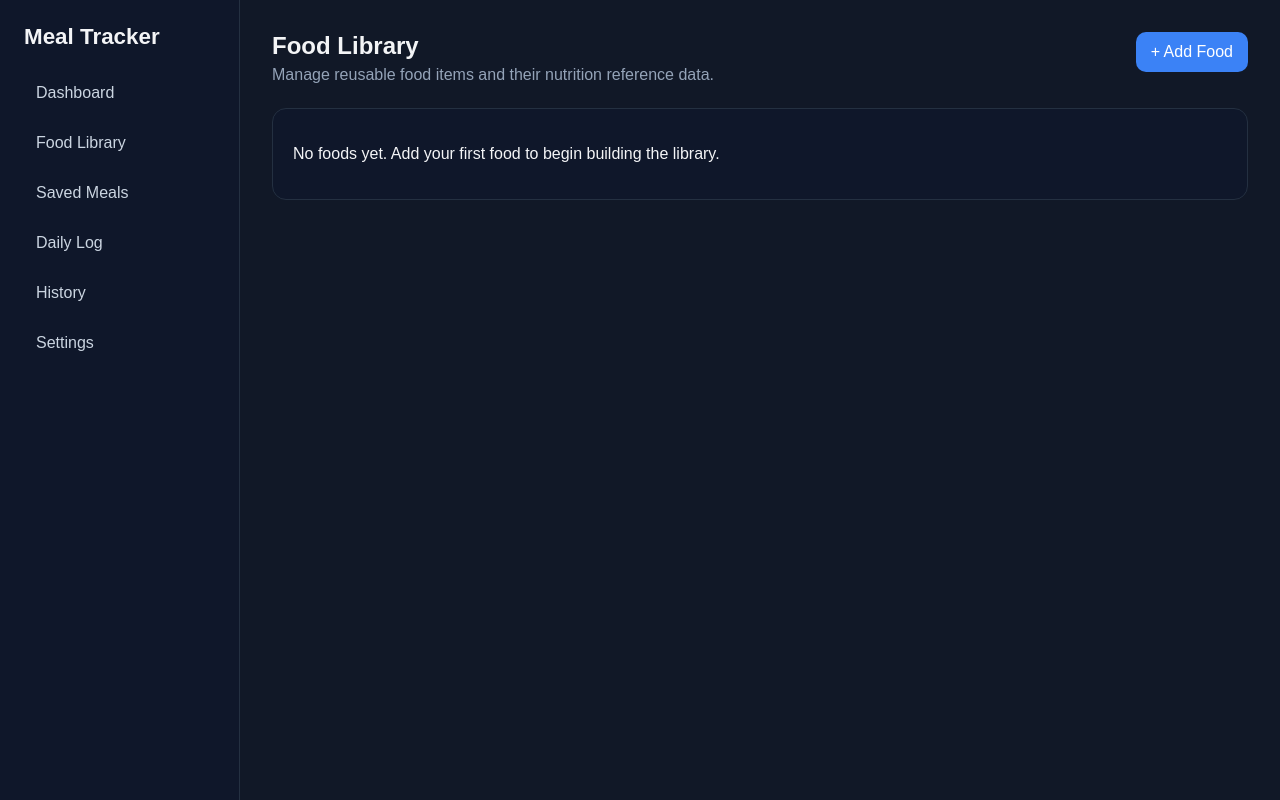
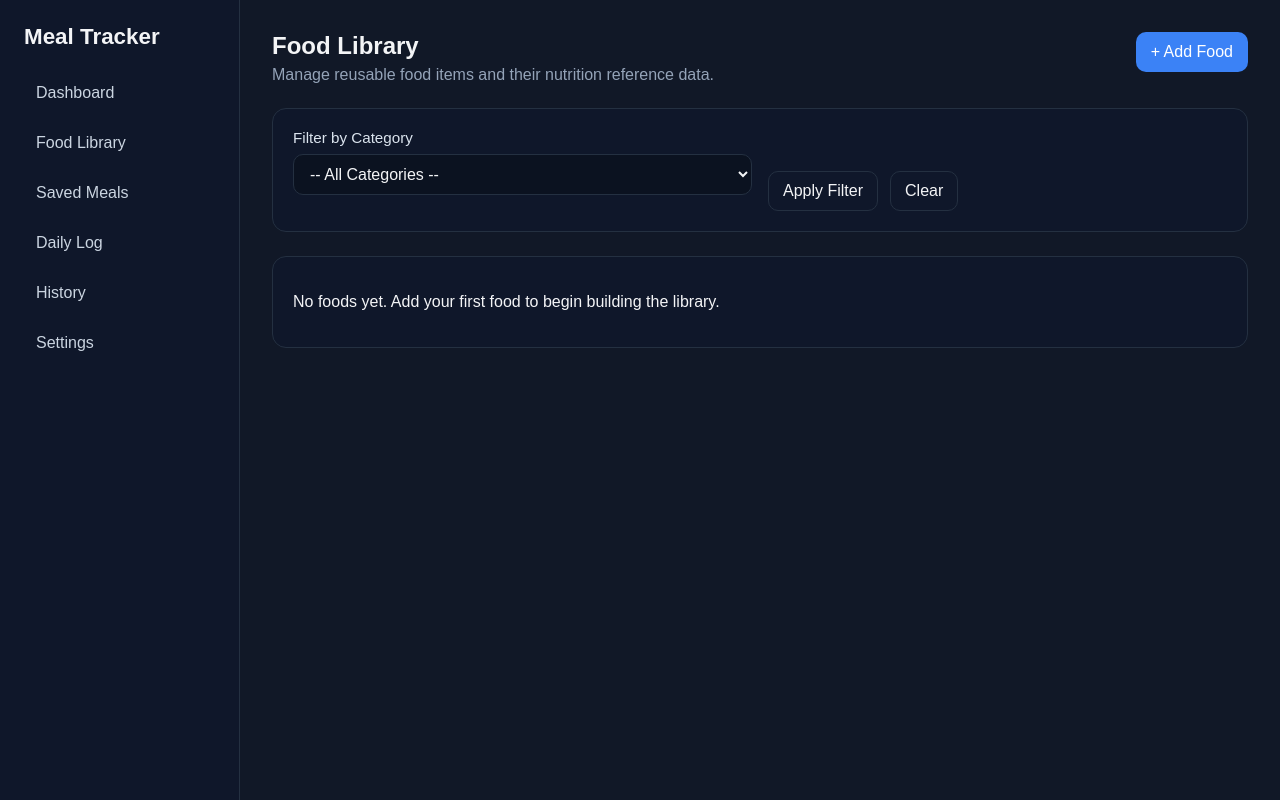
Before and after one commit to ZfId7/meal-tracker, a Flask app: page /foods/ in a window 1280 px wide. Run offline with Flask 3, Linux system fonts and the light colour scheme; data that the repository does not hold is empty.

Commit message:
V1.1 Organized food library | Saved Meal Quantities

```diff
--- a/app/food_library/routes.py
+++ b/app/food_library/routes.py
@@ -35,8 +35,48 @@ def _parse_required_float(value, field_label, errors):
 
 @food_library_bp.route("/")
 def index():
-    foods = Food.query.order_by(Food.name.asc()).all()
-    return render_template("food_library/index.html", foods=foods)
+    selected_category = (request.args.get("category") or "").strip()
+
+    query = Food.query
+
+    if selected_category:
+        query = query.filter(Food.category == selected_category)
+
+    foods = query.order_by(Food.category.asc(), Food.name.asc()).all()
+
+    grouped_foods = {}
+    uncategorized_foods = []
+
+    category_label_map = dict(FOOD_CATEGORIES)
+
+    for food in foods:
+        if food.category:
+            category_label = category_label_map.get(food.category, food.category.title())
+            grouped_foods.setdefault(category_label, []).append(food)
+        else:
+            uncategorized_foods.append(food)
+
+    ordered_grouped_foods = []
+    used_labels = set()
+
+    for value, label in FOOD_CATEGORIES:
+        if label in grouped_foods:
+            ordered_grouped_foods.append((label, grouped_foods[label]))
+            used_labels.add(label)
+
+    for category_label, category_foods in grouped_foods.items():
+        if category_label not in used_labels:
+            ordered_grouped_foods.append((category_label, category_foods))
+
+    if uncategorized_foods:
+        ordered_grouped_foods.append(("Uncategorized", uncategorized_foods))
+
+    return render_template(
+        "food_library/index.html",
+        grouped_foods=ordered_grouped_foods,
+        food_categories=FOOD_CATEGORIES,
+        selected_category=selected_category,
+    )
 
 
 @food_library_bp.route("/create", methods=["GET", "POST"])
--- a/app/templates/food_library/index.html
+++ b/app/templates/food_library/index.html
@@ -16,15 +16,43 @@
     </div>
 </div>
 
-<div class="card">
-    {% if foods %}
+<div class="card" style="margin-bottom: 24px;">
+    <form method="GET" class="form-grid" style="align-items: end;">
+        <div class="form-group">
+            <label for="category">Filter by Category</label>
+            <select id="category" name="category">
+                <option value="">-- All Categories --</option>
+                {% for value, label in food_categories %}
+                    <option value="{{ value }}" {% if selected_category == value %}selected{% endif %}>
+                        {{ label }}
+                    </option>
+                {% endfor %}
+            </select>
+        </div>
+
+        <div class="form-actions" style="justify-content: flex-start; margin-top: 0;">
+            <button type="submit" class="btn btn-secondary">Apply Filter</button>
+            <a class="btn btn-secondary" href="{{ url_for('food_library_bp.index') }}">Clear</a>
+        </div>
+    </form>
+</div>
+
+{% if grouped_foods %}
+    {% for category_label, foods_in_category in grouped_foods %}
+        <div class="card" style="margin-bottom: 24px;">
+            <div class="page-header" style="margin-bottom: 16px;">
+                <div>
+                    <h3 style="margin: 0;">{{ category_label }}</h3>
+                    <p class="page-subtitle">{{ foods_in_category|length }} food(s)</p>
+                </div>
+            </div>
+
             <div class="table-wrap">
                 <table class="data-table">
                     <thead>
                         <tr>
                             <th>Name</th>
                             <th>Brand</th>
-                        <th>Category</th>
                             <th>Reference</th>
                             <th>Calories</th>
                             <th>Protein</th>
@@ -34,11 +62,10 @@
                         </tr>
                     </thead>
                     <tbody>
-                    {% for food in foods %}
+                        {% for food in foods_in_category %}
                         <tr>
                             <td>{{ food.name }}</td>
                             <td>{{ food.brand or "-" }}</td>
-                        <td>{{ food.category or "-" }}</td>
                             <td>{{ food.reference_amount }} {{ food.reference_unit }}</td>
                             <td>{{ food.calories }}</td>
                             <td>{{ food.protein_g }} g</td>
@@ -54,8 +81,11 @@
                     </tbody>
                 </table>
             </div>
+        </div>
+    {% endfor %}
 {% else %}
+    <div class="card">
         <p>No foods yet. Add your first food to begin building the library.</p>
+    </div>
 {% endif %}
-</div>
 {% endblock %}
```
Also changed, not shown: app/daily_log/routes.py (+10 -3 lines), app/templates/daily_log/index.html (+12 -0 lines). Lines whose indentation alone changed are shown as unchanged.
